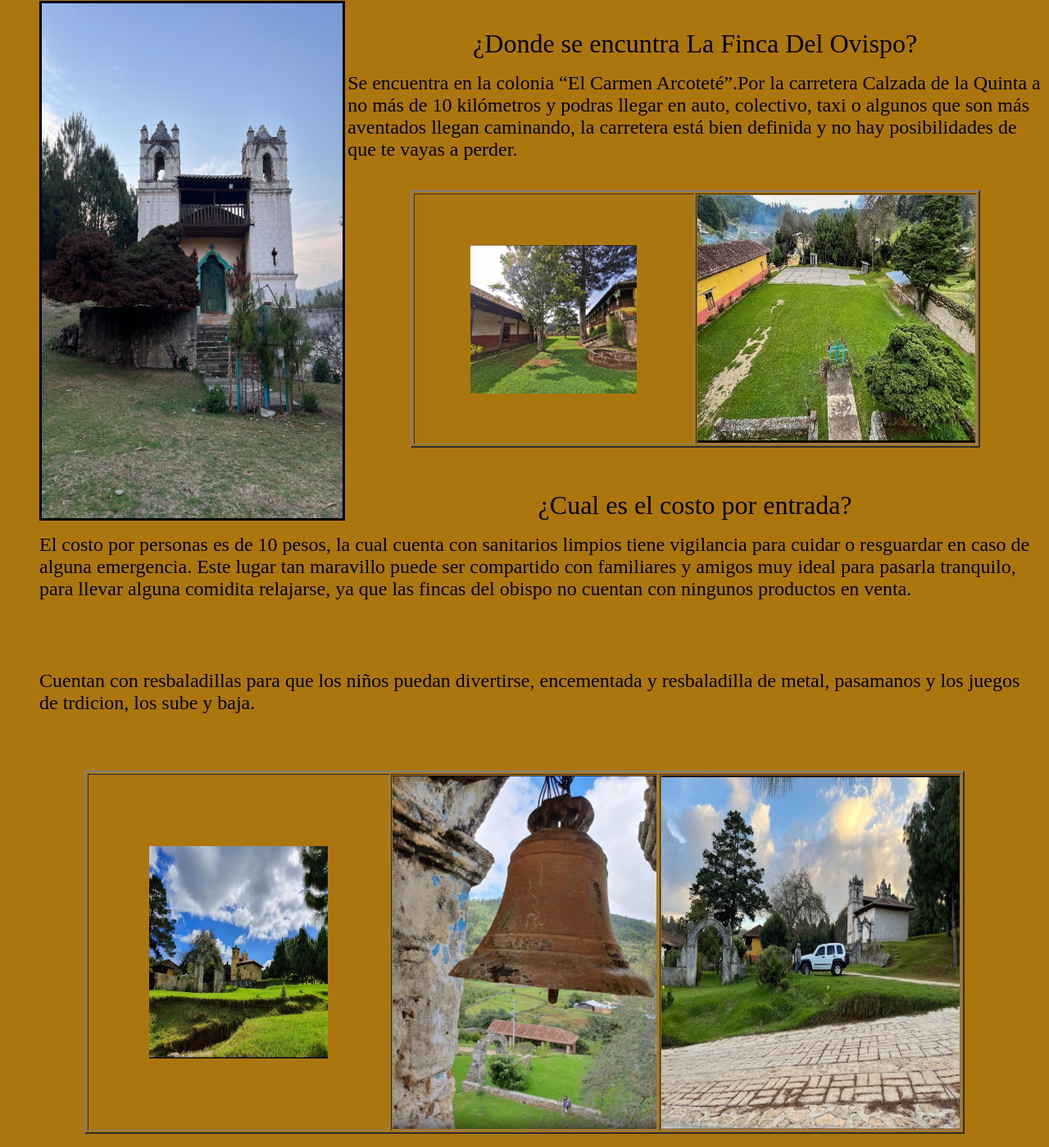
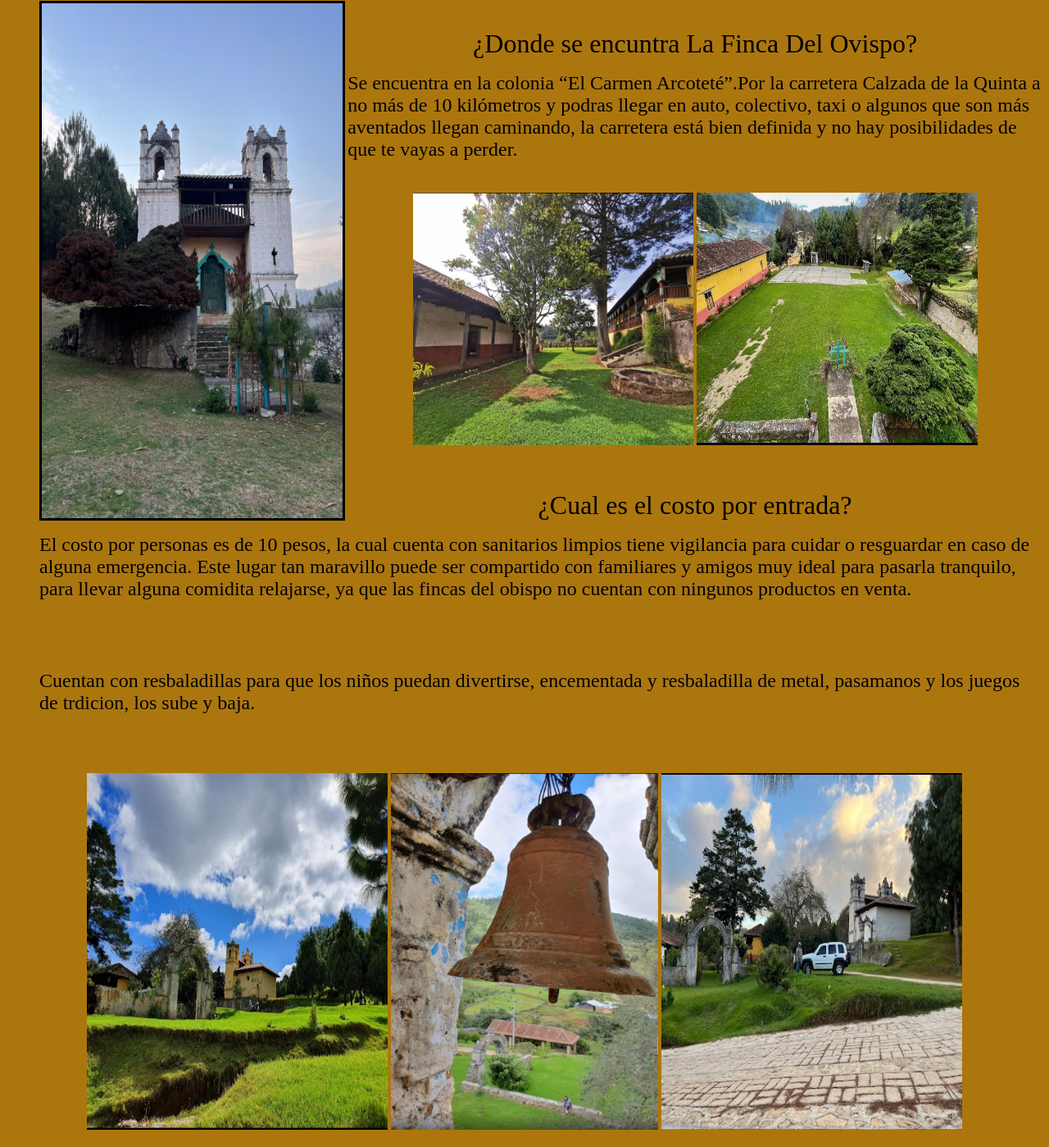
Before and after one commit to Marioni03/sancris, a plain HTML site: page Las fincas del ovispo.html in a window 1280 px wide. Shown: the part 232-1631 px from the top of the page at 82% size. Drawn offline with Linux system fonts and the light colour scheme.

Commit message:
Update Las fincas del ovispo.html

```diff
--- a/Las fincas del ovispo.html
+++ b/Las fincas del ovispo.html
@@ -19,9 +19,9 @@
         taxi o algunos que son más aventados llegan caminando, la carretera está bien definida y no hay posibilidades de que te vayas a perder. </font></dd>
  <br>
  <br>
-         <table border="2" width=55% height="40%" align="center">
+         <table border="0" width=55% height="40%" align="center">
                <tr>
-               <td align="center"><img src="finca9.jpg" width="60%" height="60%" alt="cargando"></td>
+               <td align="center"><img src="finca9.jpg" width="100%" height="100%" alt="cargando"></td>
                <td align="center"><img src="finca10.jpg" width="100%" height="100%" alt="cargando"></td>
               </tr>
 
@@ -40,9 +40,9 @@
           <dd><font size="5" face="Bodoni MT">Cuentan con resbaladillas para que los niños puedan divertirse, encementada y resbaladilla de metal, pasamanos y los juegos de trdicion, los sube y baja.</font></dd>
          </dl>
 <br>
-        <table border="2" width=85% height="56%" align="center">
+        <table border="0" width=85% height="56%" align="center">
              <tr>
-               <td align="center"><img src="finca11.jpg" width="60%" height="60%" alt="cargando"></td>
+               <td align="center"><img src="finca11.jpg" width="100%" height="100%" alt="cargando"></td>
                <td align="center"><img src="finca12.jpg" width="100%" height="100%" alt="cargando"></td>
                <td align="center"><img src="finca13.jpg" width="100%" height="100%" alt="cargando"></td>
               </tr>
```
